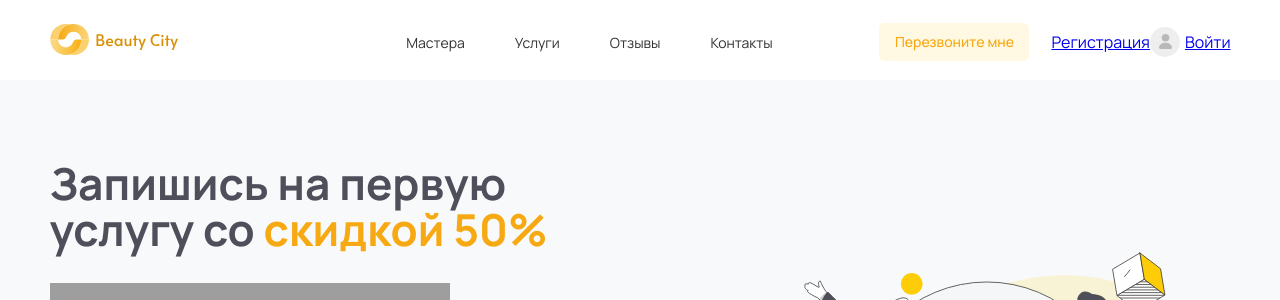
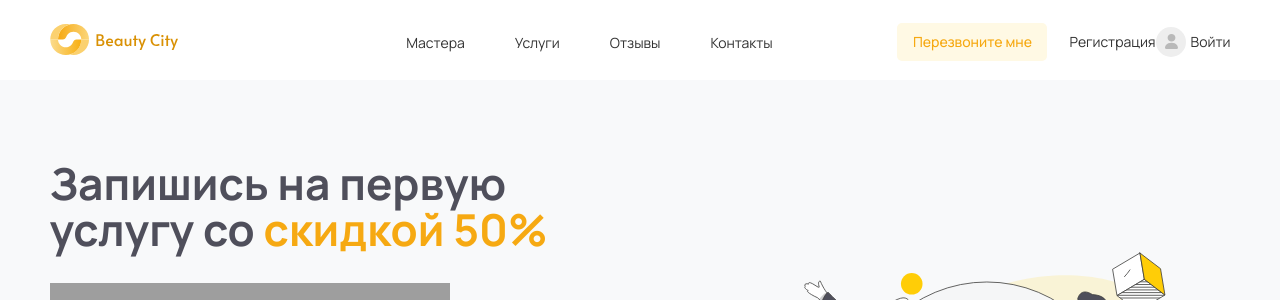
Before and after one commit to Romigo24/BeautyCity, a Django app: page / in a window 1280 px wide. Shown: the top 300 px of the page. Run offline with Django 4.2, Linux system fonts and the light colour scheme; data comes from the database, SQL or seed files in the repository; some libraries are stand-ins or nearby versions; grey boxes are pictures that could not be loaded.

Commit message:
Update index.html

```diff
--- a/beauty_salon/templates/index.html
+++ b/beauty_salon/templates/index.html
@@ -108,9 +108,9 @@
 								</button>
 							</a>
 
-							<a href="{% url 'beauty_salon:register' %}">Регистрация</a>
+							<a href="{% url 'beauty_salon:register' %}" class="menu__item_link">Регистрация</a>
 							<img src="{% static 'img/acc.svg' %}" alt="account" class="header__account_img">
-							<a href="{% url 'beauty_salon:login' %}">Войти</a>
+							<a href="{% url 'beauty_salon:login' %}" class="menu__item_link">Войти</a>
 						{% endif %}
 							{% comment %} <div class="header__block_auth">
 								<img src="{% static 'img/acc.svg' %}" alt="account" class="header__account_img">
```
Lines whose indentation alone changed are shown as unchanged.
